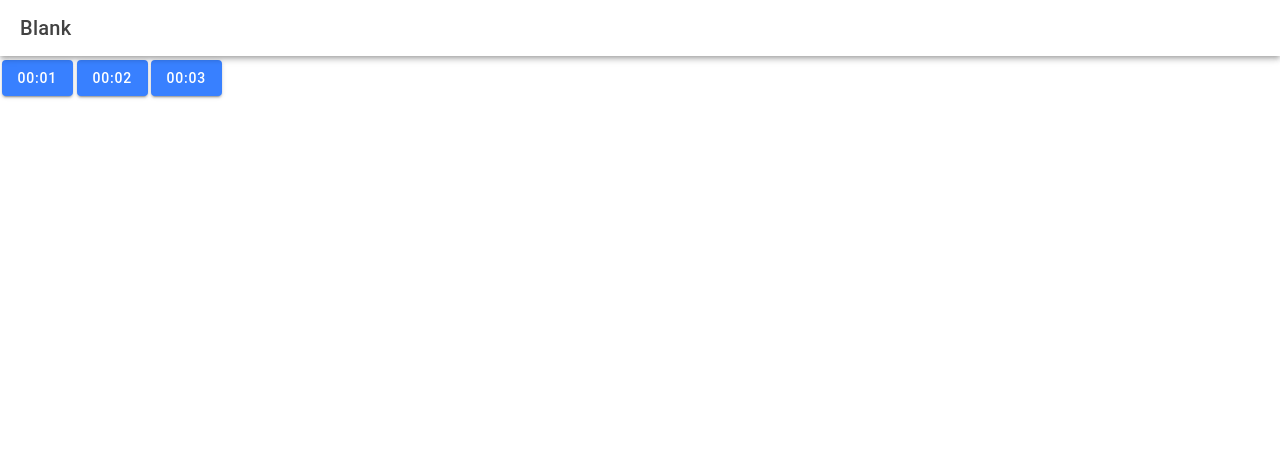
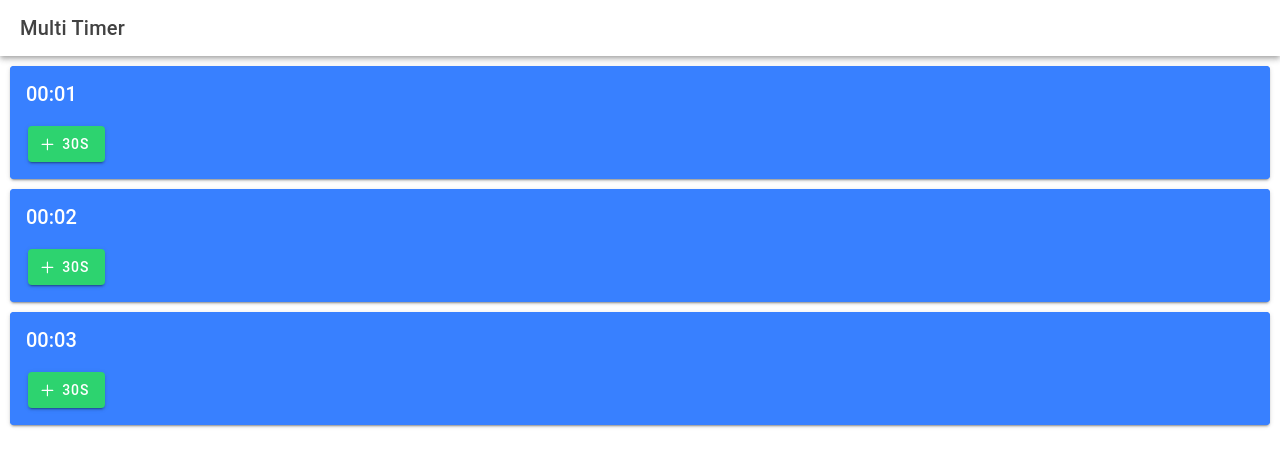
Before and after one commit to delbertina/MultiTimerApp, a React (Vite) app: page /home in a window 1280 px wide. Shown: the top 466 px of the page. Built offline with nearby package versions, Linux system fonts and the light colour scheme.

Commit message:
Refactor timer buttons to actually be cards

```diff
--- a/package.json
+++ b/package.json
@@ -25,7 +25,8 @@
     "react": "^18.2.0",
     "react-dom": "^18.2.0",
     "react-router": "^5.3.4",
-    "react-router-dom": "^5.3.4"
+    "react-router-dom": "^5.3.4",
+    "sass": "^1.69.5"
   },
   "devDependencies": {
     "@capacitor/cli": "5.6.0",
--- a/src/components/TimerButton.tsx
+++ b/src/components/TimerButton.tsx
@@ -1,6 +1,7 @@
-import { IonButton } from '@ionic/react';
+import { IonButton, IonCard, IonCardContent, IonCardHeader, IonCardTitle, IonIcon } from '@ionic/react';
 import './TimerButton.scss';
 import { useEffect, useState } from 'react';
+import { addOutline } from 'ionicons/icons';
 
 interface TimerButtonProps {
   milliseconds: number,
@@ -29,9 +30,17 @@ const TimerButton: React.FC<TimerButtonProps> = (props) => {
 
   return (
     <>
-      <IonButton fill="solid" onClick={props.clicked}>
-        {timeDisplay}
-      </IonButton>
+      <IonCard color="primary" onClick={props.clicked} button>
+        <IonCardHeader>
+          <IonCardTitle>{timeDisplay}</IonCardTitle>
+        </IonCardHeader>
+        <IonCardContent>
+          <IonButton color="success" onClick={(e: React.MouseEvent) => {console.log('inner click'); e.stopPropagation();}}>
+            <IonIcon slot="start" icon={addOutline}/>
+            30s
+          </IonButton>
+        </IonCardContent>
+      </IonCard>
     </>
   );
 };
--- a/src/pages/Home.tsx
+++ b/src/pages/Home.tsx
@@ -7,7 +7,7 @@ const Home: React.FC = () => {
     <IonPage>
       <IonHeader>
         <IonToolbar>
-          <IonTitle>Blank</IonTitle>
+          <IonTitle>Multi Timer</IonTitle>
         </IonToolbar>
       </IonHeader>
       <IonContent fullscreen>
```
Also changed, not shown: 1 other file (tests, documents, lock files or other folders).
